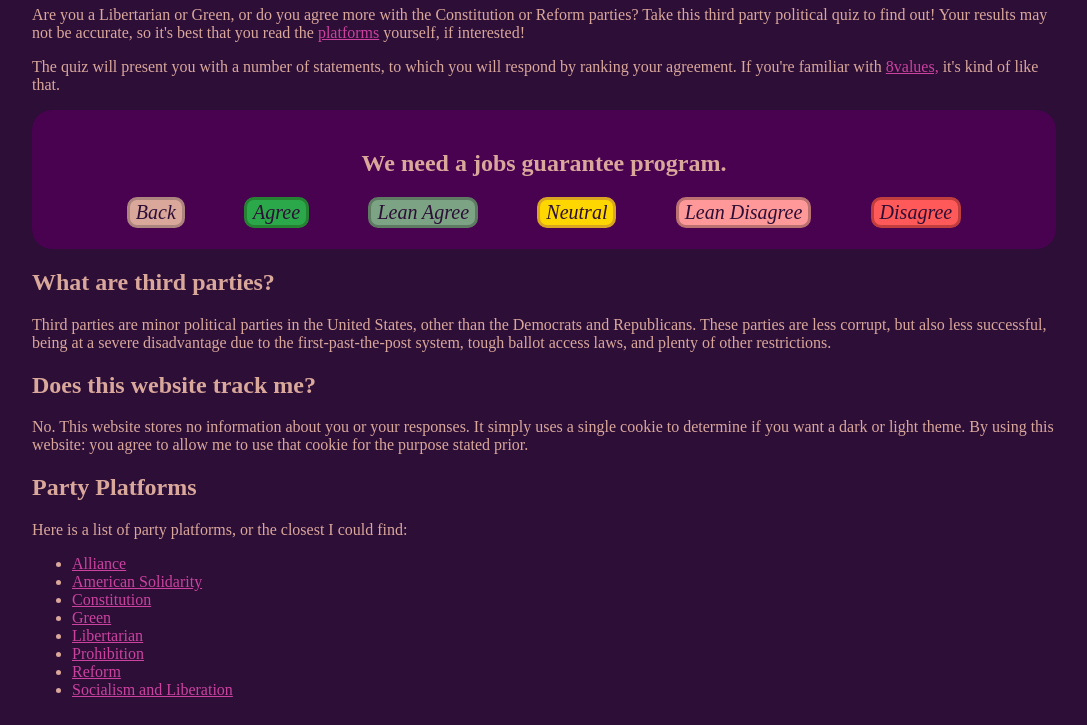
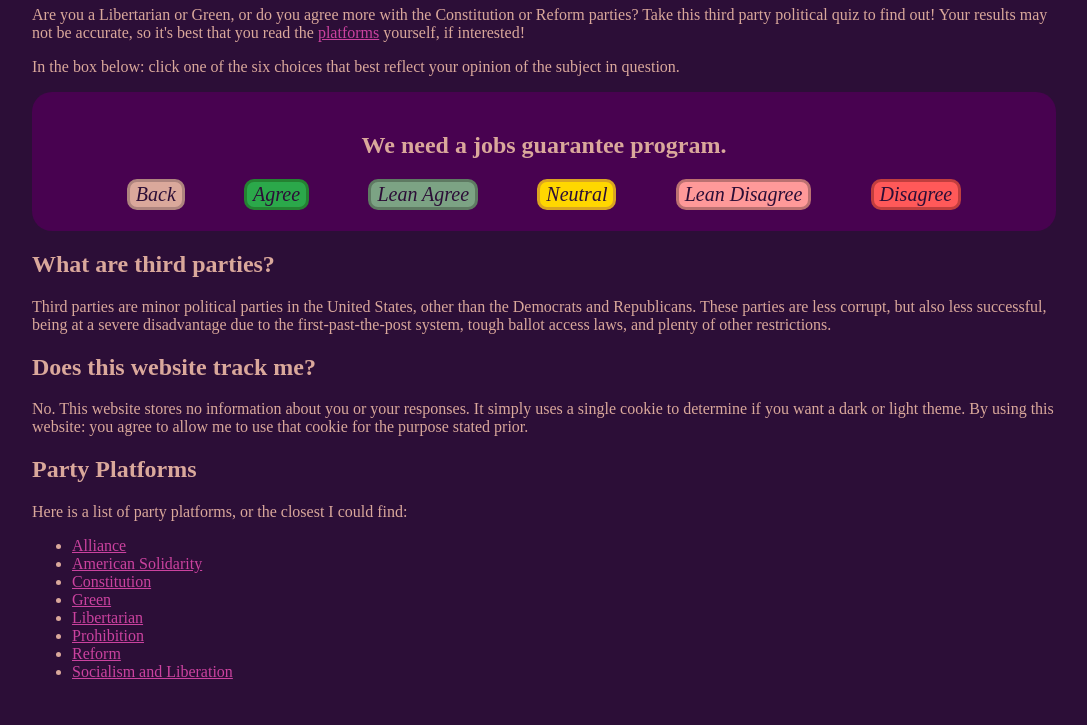
Before and after one commit to TheAmeliaMay/ThirdParties, a plain HTML site: page index.html in a window 1280 px wide. Shown: the part 78-803 px from the top of the page, without its empty margins (96-1183 px from the left). Drawn offline with Linux system fonts and the light colour scheme.

Commit message:
Update index.html

```diff
--- a/index.html
+++ b/index.html
@@ -22,7 +22,7 @@
 
     <h1>Third Parties Quiz</h1>
     <p>Are you a Libertarian or Green, or do you agree more with the Constitution or Reform parties? Take this third party political quiz to find out! Your results may not be accurate, so it's best that you read the <a href="#platforms">platforms</a> yourself, if interested!</p>
-    <p>The quiz will present you with a number of statements, to which you will respond by ranking your agreement. If you're familiar with <a href="https://8values.github.io/" target="_blank">8values,</a> it's kind of like that.</p>
+    <p>In the box below: click one of the six choices that best reflect your opinion of the subject in question.</p>
 
     <div id="quizCntnr">
         <h2 id="quizTitle">Loading...</h2>
```
